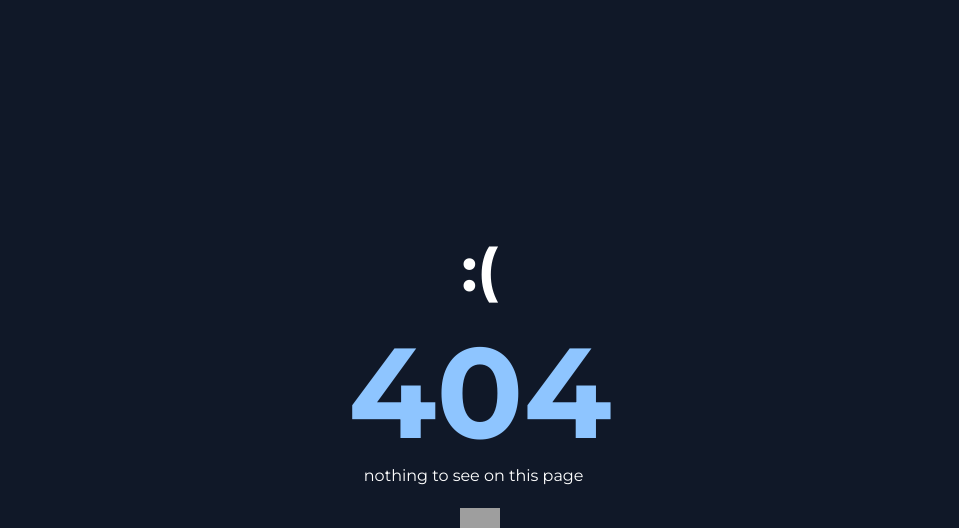
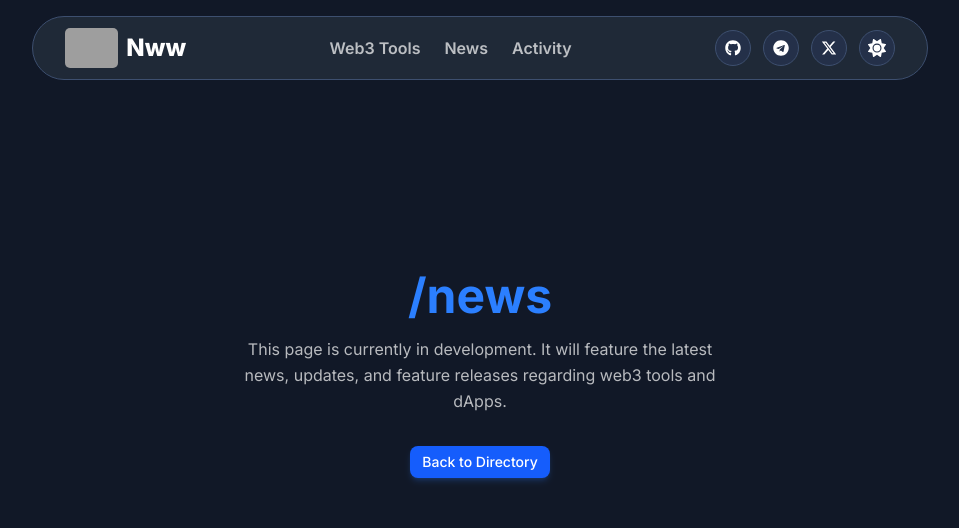
Before and after one commit to nekowawolf/web3-tools, a Next.js app: page /news in a window 1280 px wide. Before the commit this address had no page. Shown: the top 528 px of the page, without its empty margins (160-1119 px from the left). Built offline with nearby package versions, Linux system fonts and the light colour scheme; grey boxes are pictures that could not be loaded.

Commit message:
feat: add News and Activity pages, update header navigation

```diff
--- /dev/null
+++ b/src/app/activity/DetailClient.tsx
@@ -0,0 +1,19 @@
+'use client';
+
+import Link from "next/link";
+
+export default function DetailClient() {
+  return (
+    <main className="flex-grow pt-36 pb-12 min-h-screen body-color text-fill-color px-4 sm:px-8 font-sans">
+      <div className="text-center flex flex-col items-center max-w-[280px] sm:max-w-sm md:max-w-lg mx-auto mt-32 md:mt-32">
+        <h1 className="text-3xl md:text-5xl font-bold mb-4 text-blue-500">/activity</h1>
+       <p className="text-fill-color/70 mb-8 text-sm md:text-base leading-relaxed">
+        This page is currently in development. It will display internal platform activity for our Web3 Tools directory.
+       </p>
+        <Link href="/directory" className="inline-flex items-center justify-center gap-1.5 px-3 py-1.5 rounded-lg font-medium text-sm text-white bg-blue-600 hover:bg-blue-500 transition-all shadow-md shadow-blue-500/20">
+          Back to Directory
+        </Link>
+      </div>
+    </main>
+  );
+}
--- /dev/null
+++ b/src/app/activity/page.tsx
@@ -0,0 +1,16 @@
+import Header from "@/components/Header";
+import Footer from "@/components/Footer";
+import { dashboardMetadata } from "@/constants/metadataTemplates";
+import DetailClient from "./DetailClient";
+
+export const metadata = dashboardMetadata("Activity", "Web activity.");
+
+export default function ActivityPage() {
+  return (
+    <>
+      <Header />
+      <DetailClient />
+      <Footer />
+    </>
+  );
+}
--- /dev/null
+++ b/src/app/news/DetailClient.tsx
@@ -0,0 +1,19 @@
+'use client';
+
+import Link from "next/link";
+
+export default function DetailClient() {
+  return (
+    <main className="flex-grow pt-36 pb-12 min-h-screen body-color text-fill-color px-4 sm:px-8 font-sans">
+      <div className="text-center flex flex-col items-center max-w-[280px] sm:max-w-sm md:max-w-lg mx-auto mt-32 md:mt-32">
+        <h1 className="text-3xl md:text-5xl font-bold mb-4 text-blue-500">/news</h1>
+       <p className="text-fill-color/70 mb-8 text-sm md:text-base leading-relaxed">
+          This page is currently in development. It will feature the latest news, updates, and feature releases regarding web3 tools and dApps.
+       </p>
+        <Link href="/directory" className="inline-flex items-center justify-center gap-1.5 px-3 py-1.5 rounded-lg font-medium text-sm text-white bg-blue-600 hover:bg-blue-500 transition-all shadow-md shadow-blue-500/20">
+          Back to Directory
+        </Link>
+      </div>
+    </main>
+  );
+}
--- /dev/null
+++ b/src/app/news/page.tsx
@@ -0,0 +1,16 @@
+import Header from "@/components/Header";
+import Footer from "@/components/Footer";
+import { dashboardMetadata } from "@/constants/metadataTemplates";
+import DetailClient from "./DetailClient";
+
+export const metadata = dashboardMetadata("News", "The latest news and updates.");
+
+export default function NewsPage() {
+  return (
+    <>
+      <Header />
+      <DetailClient />
+      <Footer />
+    </>
+  );
+}
--- a/src/components/Header.tsx
+++ b/src/components/Header.tsx
@@ -89,16 +89,16 @@ export default function Header() {
                 Web3 Tools
               </Link>
               <Link
-                href="https://airdrop.nekowawolf.xyz" target="_blank"
+                href="/news"
                 className="text-fill-color/70 font-semibold hover:!text-blue-600 transition-colors duration-300"
               >
-                Airdrops
+                News
               </Link>
               <Link
-                href="https://github.nekowawolf.xyz/" target="_blank"
+                href="/activity"
                 className="text-fill-color/70 font-semibold hover:!text-blue-600 transition-colors duration-300"
               >
-                GitHub Repos
+                Activity
               </Link>
             </nav>
 
@@ -158,18 +158,18 @@ export default function Header() {
               Web3 Tools
             </Link>
             <Link
-              href="https://airdrop.nekowawolf.xyz" target="_blank"
+              href="/news"
               onClick={() => setIsMenuOpen(false)}
               className="block font-semibold text-fill-color/70 hover:!text-blue-600 transition-colors duration-300"
             >
-              Airdrops
+              News
             </Link>
             <Link
-              href="https://github.nekowawolf.xyz/" target="_blank"
+              href="/activity"
               onClick={() => setIsMenuOpen(false)}
               className="block font-semibold text-fill-color/70 hover:!text-blue-600 transition-colors duration-300"
             >
-              GitHub Repos
+              Activity
             </Link>
 
             <div className="flex gap-3 pt-2">
```
